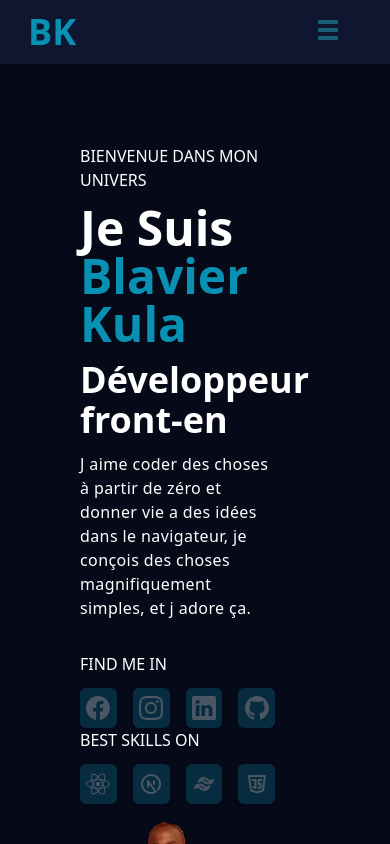
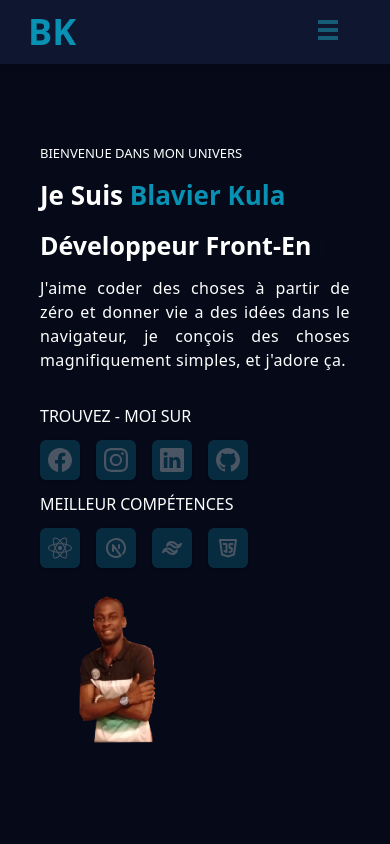
Before and after one commit to Blavier57kula/B_portofolio, a Next.js app: page / in a window 390 px wide. Built offline with nearby package versions, Linux system fonts and the light colour scheme.

Commit message:
retoucher hero et bannerleft

```diff
--- a/src/components/BannerLeft.tsx
+++ b/src/components/BannerLeft.tsx
@@ -5,13 +5,13 @@ import { TbBrandTailwind,TbBrandJavascript, TbBrandNextjs } from 'react-icons/tb
 import  {  useTypewriter, Cursor }  from  'react-simple-typewriter';
 
 interface Props{
-  cursorBlinking: boolean;
+
 }
 
 const BannerLeft = () => {
 
     const  [ text ]  =  useTypewriter ( {
-        words : ['Développeur front-end.' , 'UI/UX Design.' ] ,
+        words : ['Développeur Front-End.' , 'UI/UX Design.' ] ,
         loop : true,
         typeSpeed: 20,
         deleteSpeed: 10,
@@ -20,13 +20,13 @@ const BannerLeft = () => {
 
 
   return (
-    <div className='w-1/2 flex flex-col gap-5'>
+    <div className=' w-full  md:w-1/2 flex flex-col gap-5'>
             <div className='flex flex-col gap-3'>
-                <h4 className='text-base font-normal uppercase'>Bienvenue dans mon univers</h4>
-                <h1 className='text-5xl font-bold text-white'>Je Suis{" "}
+                <h4 className='text-[13px] md:text-base font-normal uppercase'>Bienvenue dans mon univers</h4>
+                <h1 className='text-[26px] md:text-5xl font-bold text-white'>Je Suis{" "}
                     <span className='text-cyan-600 capitalize'>Blavier kula</span>
                 </h1>
-                <h2 className='text-4xl font-bold text-white'>
+                <h2 className='text-[25px] md:text-4xl font-bold text-white'>
                     <span>{text}</span>
                     <Cursor
 
@@ -34,14 +34,14 @@ const BannerLeft = () => {
                         cursorColor="#0891B2"
                     />
                 </h2>
-                <p className='text-base leading-6 tracking-wide'>
-                   J aime coder des choses à partir de zéro et donner vie a des idées dans le navigateur,
-                    je conçois des choses magnifiquement simples, et j adore ça.
+                <p className='text-base text-justify leading-6 tracking-wide'>{`
+                   J\'aime coder des choses à partir de zéro et donner vie a des idées dans le navigateur,
+                    je conçois des choses magnifiquement simples, et j\'adore ça.`}
                 </p>
             </div>
-        <div className='flex md:flex-row flex-col justify-between py-3'>
-            <div>
-                    <h3 className='text-base uppercase'>Find me in</h3>
+        <div className='flex md:flex-row flex-col  md:justify-between py-3'>
+            <div className='pb-3'>
+                    <h3 className='text-base uppercase'>Trouvez - moi sur</h3>
                     <div className='pt-3 flex items-center gap-4'>
                         <span className='cardIcon'><BsFacebook className='text-gray-600  hover:text-white'/></span>
                         <span className='cardIcon'><BsInstagram className='text-gray-600  hover:text-white' /></span>
@@ -49,8 +49,8 @@ const BannerLeft = () => {
                         <span className='cardIcon'><BsGithub className='text-gray-600  hover:text-white'/></span>
                     </div>
             </div>
-            <div>
-                    <h3 className='text-base uppercase'>best skills on</h3>
+            <div className='pb-3'>
+                    <h3 className='text-base uppercase'>Meilleur Compétences</h3>
                     <div className='pt-3 flex items-center gap-4'>
                         <span className='cardIcon'><FaReact className='text-gray-600  hover:text-white'/></span>
                         <span className='cardIcon'><TbBrandNextjs className='text-gray-600  hover:text-white' /></span>
--- a/src/components/Contact.tsx
+++ b/src/components/Contact.tsx
@@ -4,9 +4,9 @@ import { BiMap }from 'react-icons/bi';
 const Contact = () => {
 
     const contact_info=[
-        {logo:<GrMail />,text:'blavierkula420@gmail.com'},
-        {logo:<BsFillTelephoneFill />,text:'+243898550112'},
-        {logo:<BiMap />,text:'Bosenge n°13/kinshasa'},
+        {logo:<GrMail />,text:'Blavierkula420@gmail.com'},
+        {logo:<BsFillTelephoneFill />,text:'+243 898550112'},
+        {logo:<BiMap />,text:'Bosenge n°13, Ngiri-ngiri/kinshasa'},
 
     ]
     return (
--- a/src/components/Hero.tsx
+++ b/src/components/Hero.tsx
@@ -5,7 +5,7 @@ import RightBanner from './RightBanner';
 import BannerLeft from './BannerLeft';
 const Hero = () => {
     return (
-        <section id="home"className="pt-20 pb-10 mx-20 w-full flex md:flex-row flex-col">
+        <section id="home"className="pt-20 pb-10 mx-10  md:mx-20  flex md:flex-row flex-col">
            <BannerLeft/>
            <RightBanner/>
         </section>
```
